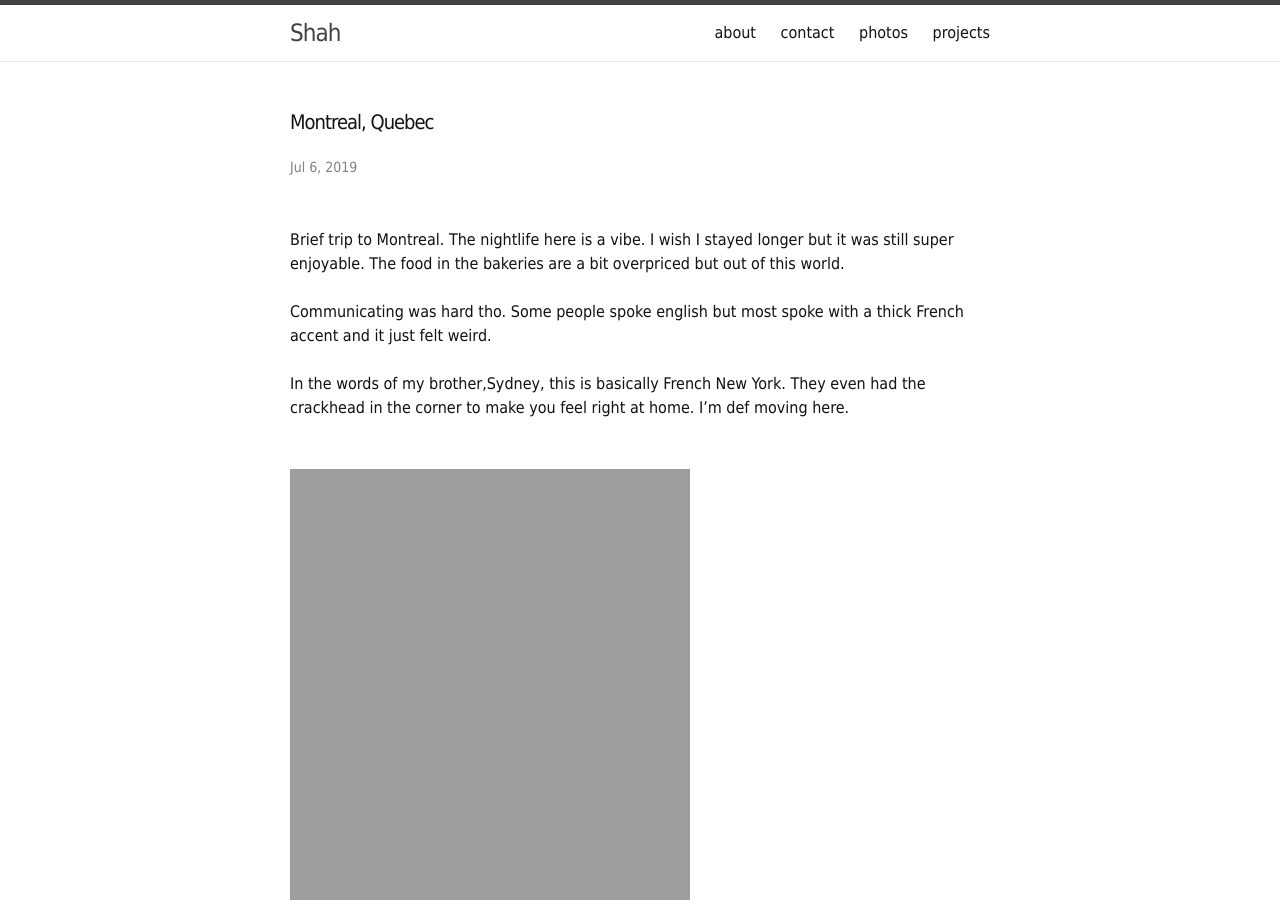
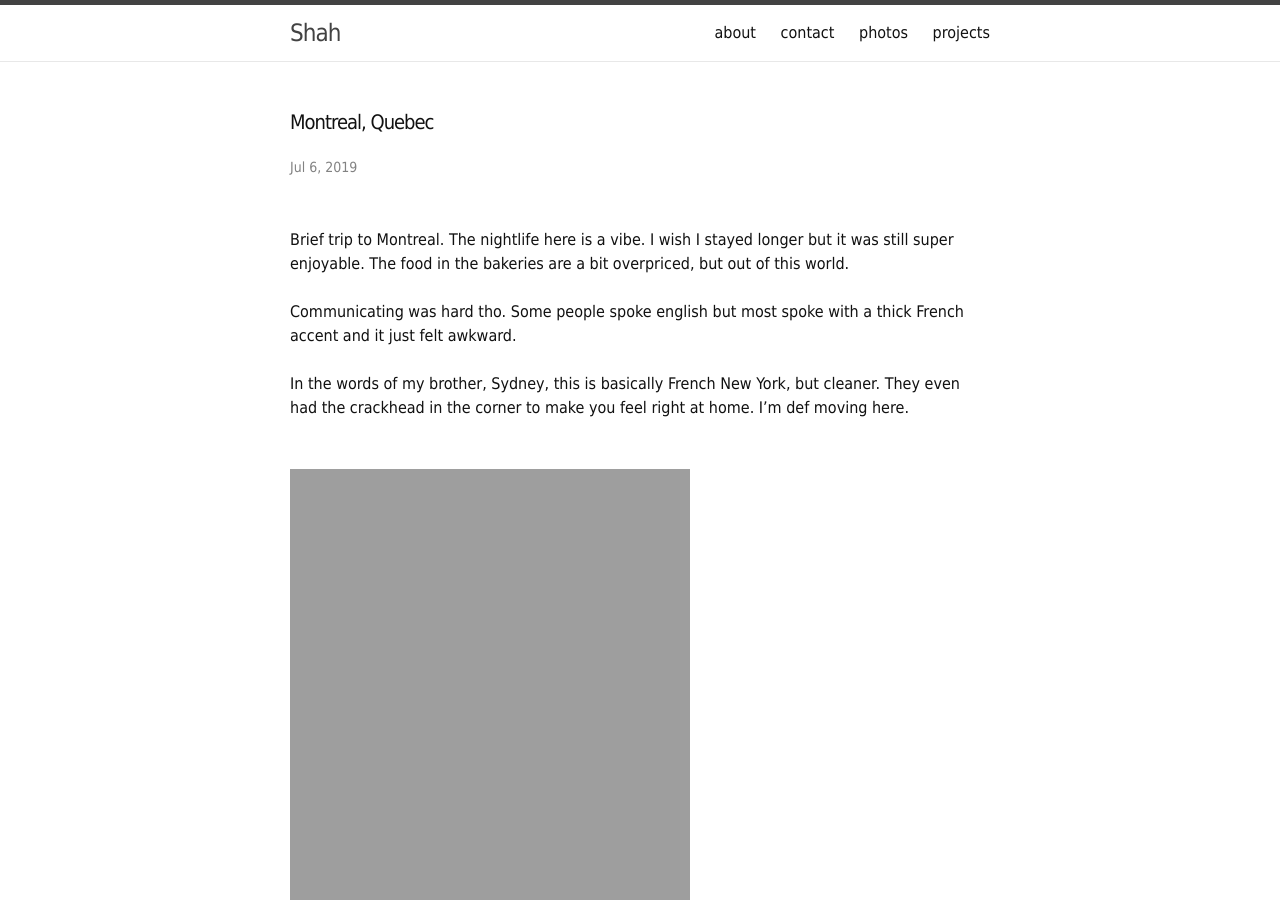
Before and after one commit to ShahriaAhmed/ShahriaAhmed.github.io, a Jekyll site: the page built from _posts/2019-07-06-Montreal.md, in a window 1280 px wide and 900 px high. Built offline with Jekyll 4.4.1, drawn with Linux system fonts in a browser that asks for light colours.

Commit message:
Update 2019-07-06-Montreal.md

```diff
--- a/_posts/2019-07-06-Montreal.md
+++ b/_posts/2019-07-06-Montreal.md
@@ -6,13 +6,13 @@ categories: misc
 
 ---
 
-Brief trip to Montreal. The nightlife here is a vibe. I wish I stayed longer but it was still super enjoyable. The food in the bakeries are a bit overpriced but out of this world.
+Brief trip to Montreal. The nightlife here is a vibe. I wish I stayed longer but it was still super enjoyable. The food in the bakeries are a bit overpriced, but out of this world.
 <br />
 <br />
-Communicating was hard tho. Some people spoke english but most spoke with a thick French accent and it just felt weird.
+Communicating was hard tho. Some people spoke english but most spoke with a thick French accent and it just felt awkward.
 <br />
 <br />
-In the words of my brother,Sydney, this is basically French New York. They even had the crackhead in the corner to make you feel right at home. I'm def moving here.
+In the words of my brother, Sydney, this is basically French New York, but cleaner. They even had the crackhead in the corner to make you feel right at home. I'm def moving here.
 <br />
 <br />
 {% include gallery-layout.html gallery=site.data.galleries.Montreal %}
```
